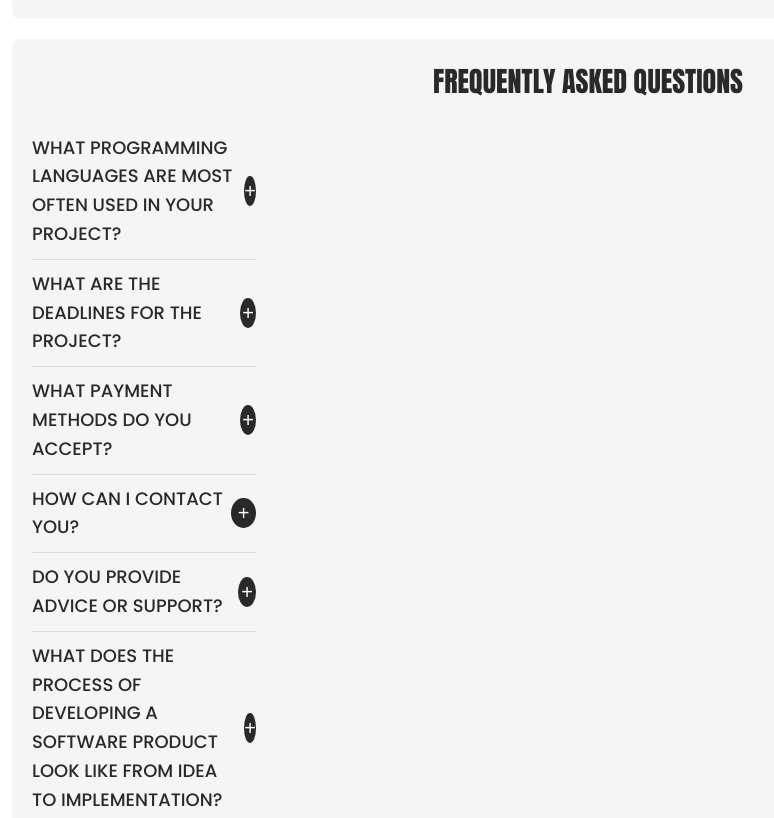
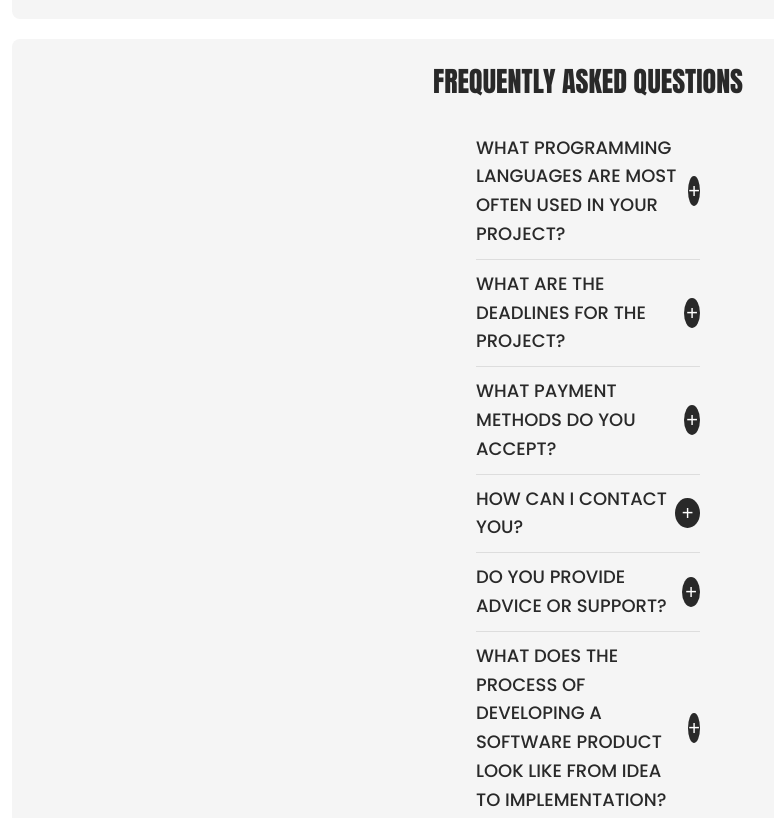
Before and after one commit to Sashko-kapillar/JS-teamProject, a plain HTML site: page index.html in a window 1280 px wide. Shown: the part 2320-3138 px from the top of the page, without its empty margins (52-826 px from the left). Drawn offline with Linux system fonts and the light colour scheme.

```diff
--- a/css/styles.css
+++ b/css/styles.css
@@ -416,6 +416,8 @@
   margin: 0;
   display: flex;
   flex-direction: column;
+  justify-content: center;
+  align-items: center;
 }
 
 .faq-item {
@@ -454,7 +456,10 @@
 }
 
 .faq-answer p {
-  font-size: 16px;
+  font-size: 18px;
+  font-weight: 400;
+  line-height: 1.56;
+  letter-spacing: 0.03em;
   color: var(--text-color);
   margin-top: 10px;
 }
```
